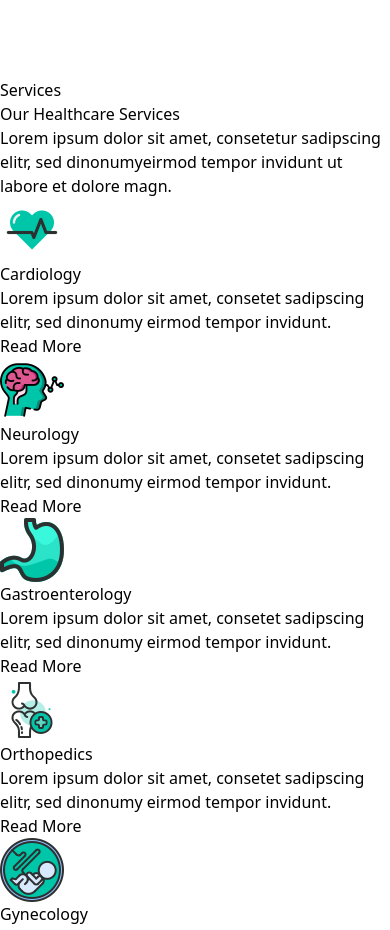
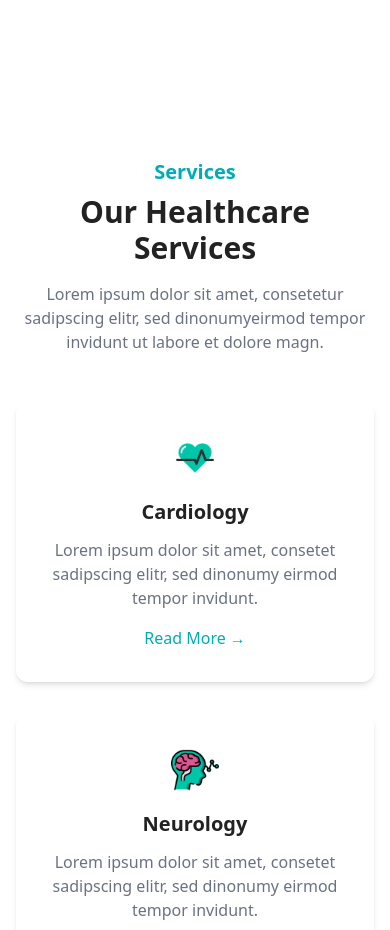
Before and after one commit to userronald/hospital-landing-page, a React (Vite) app: page / in a window 390 px wide. Shown: the part 2860-3790 px from the top of the page. Built offline with nearby package versions, Linux system fonts and the light colour scheme.

Commit message:
UI Changed

```diff
--- a/src/components/landing-page-sections/aboutUsSection.tsx
+++ b/src/components/landing-page-sections/aboutUsSection.tsx
@@ -61,7 +61,7 @@ const AboutUsSection = () => {
             <div className="container  px-4 flex flex-col md:flex-row items-center gap-10">
               {/* Left side */}
               <div className=" mx-56 w-full flex flex-col items-center text-center">
-                <p className="text-primary text-xl text-[#00adb5] font-semibold uppercase mb-4">
+                <p className="text-primary text-xl text-[#00adb5] font-semibold mb-4">
                   {item.aboutUsSubText}
                 </p>
                 <h2 className="font-raleway text-5xl font-extrabold text-gray-800 mb-6">
--- a/src/components/landing-page-sections/serviceSection.tsx
+++ b/src/components/landing-page-sections/serviceSection.tsx
@@ -1,36 +1,54 @@
 import { serviceSectionData } from "../../data/data";
 
-const ServiceSection =()=>{
-
+const ServiceSection = () => {
   return (
     <>
       {serviceSectionData.map((item, index) => (
-          <section key={index}>
-            <div>
-              <h5>{item.subHeading}</h5>
-              <h3>{item.mainHeading}</h3>
-              <p>{item.description}</p>
+        <section key={index} className="pt-20 pb-20 bg-white">
+          <div className="container mx-auto px-4">
+            {/* Header */}
+            <div className="text-center mb-12">
+              <h5 className="text-primary text-xl font-semibold text-[#00ADB5] mb-2">
+                {item.subHeading}
+              </h5>
+              <h2 className="text-3xl md:text-4xl font-bold text-[#222] mb-4">
+                {item.mainHeading}
+              </h2>
+              <p className="text-gray-500 max-w-xl mx-auto">
+                {item.description}
+              </p>
             </div>
-            {/* IconBox */}
-             <div>
-               {
-                item.iconImage?.map((icon,i)=>(
-                   <div key={i}>
-                     <img
-                     src={icon.src}
-                     alt={icon.altText}
-                      />
-                      <p>{item.iconText?.[i].text}</p>
-                      <p>{item.iconDescription?.[i].text}</p>
-                      <p>{item.iconButton}</p>
+
+            {/* Icon Cards */}
+            <div className="grid grid-cols-1 md:grid-cols-3 gap-8">
+              {item.iconImage?.map((icon, i) => (
+                <div
+                  key={i}
+                  className="bg-white rounded-xl shadow-md p-8 text-center transition duration-300 hover:shadow-lg"
+                >
+                  <div className="flex justify-center mb-4">
+                    <img src={icon.src} alt={icon.altText} className="h-12" />
                   </div>
-                ))
-               }
+                  <h4 className="text-xl font-semibold text-[#222] mb-3">
+                    {item.iconText?.[i].text}
+                  </h4>
+                  <p className="text-gray-500 mb-4">
+                    {item.iconDescription?.[i].text}
+                  </p>
+                  <a
+                    href="#"
+                    className="text-[#00ADB5] font-medium hover:underline inline-flex items-center"
+                  >
+                    {item.iconButton} <span className="ml-1">→</span>
+                  </a>
+                </div>
+              ))}
+            </div>
           </div>
         </section>
       ))}
     </>
   );
-}
+};
 
 export default ServiceSection;
--- a/src/components/landing-page-sections/testimonialSection.tsx
+++ b/src/components/landing-page-sections/testimonialSection.tsx
@@ -1,26 +1,47 @@
-import { TestimonialSectionData } from "../../data/data"
+import { TestimonialSectionData } from "../../data/data";
 
-const TestimonialSection =()=>{
+const TestimonialSection = () => {
+  return (
+    <>
+      {TestimonialSectionData.map((item, index) => (
+        <section key={index} className="bg-white py-20">
+          <div className="container mx-auto px-4 text-center">
+            {/* Subheading */}
+            <h4 className="text-[#00ADB5] text-xl font-semibold mb-2">
+              {item.subHeading}
+            </h4>
 
-    return(
-        <>
-        {
-            TestimonialSectionData.map((item,index)=>(
-                <section key={index}>
-                    <h4>{item.subHeading}</h4>
-                    <h3>{item.mainHeading}</h3>
-                    <div>
-                        {item.testimonials?.map((i)=>(
-                          <div>
-                                  <p>{i.text}</p>
-                          </div>
-                        ))}
-                    </div>
-                </section>
-            ))
-        }
-        </>
-    )
-}
+            {/* Main Heading */}
+            <h3 className="text-3xl md:text-4xl font-bold text-[#333] mb-6">
+              {item.mainHeading}
+            </h3>
 
-export default TestimonialSection
+            {/* Testimonial Text */}
+            <div className="text-gray-600 italic max-w-3xl mx-auto text-lg leading-relaxed">
+              {item.testimonials?.map((i, idx) => (
+                <p key={idx} className="mb-4">
+                  {i.text}
+                </p>
+              ))}
+            </div>
+
+            {/* Author Info */}
+            <div className="mt-6">
+              {item.testimonialReviewer?.map((review, i) => (
+                <div key={i}>
+                  <h4 className="text-[#00ADB5] text-xl font-semibold">
+                    {review.text}
+                  </h4>
+
+                  <p className="text-gray-500">{item.reviewerDesignation?.[i]?.text}</p>
+                </div>
+              ))}
+            </div>
+          </div>
+        </section>
+      ))}
+    </>
+  );
+};
+
+export default TestimonialSection;
```
Lines whose indentation alone changed are shown as unchanged.
